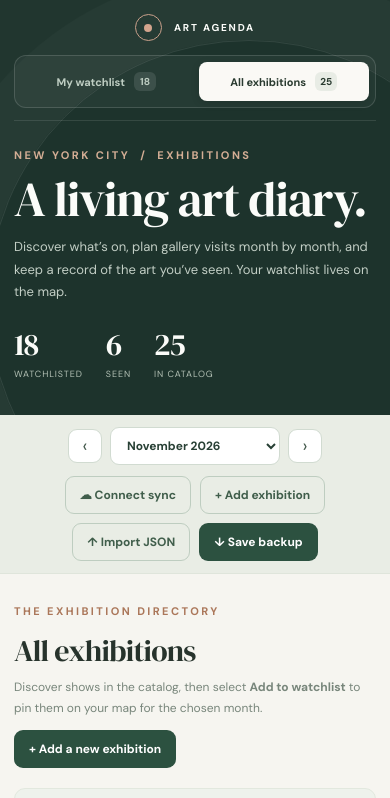
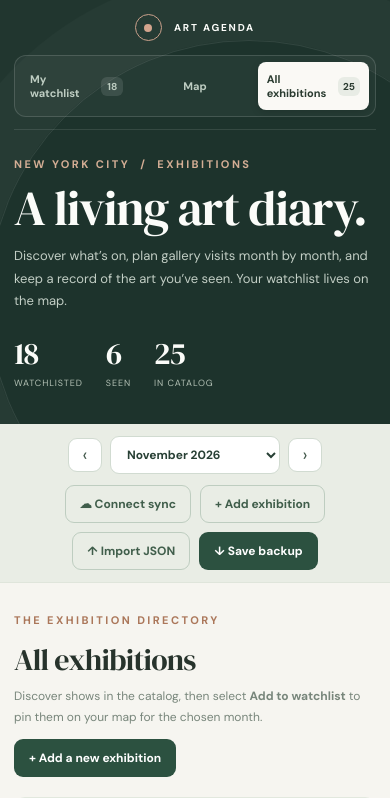
Before and after one commit to jpcortinab/art-agenda, a plain HTML site: page index.html in a window 390 px wide. Both pictures are taken after typing "Sample" into the empty fields and a click on the button "+ Explore exhibitions". Shown: the top 798 px of the page. Drawn offline with nearby package versions, Linux system fonts and the light colour scheme; a small style sheet from the web is missing.

Commit message:
Add dedicated full-width gallery map tab and visited pin filters (#4)

```diff
--- a/index.html
+++ b/index.html
@@ -205,6 +205,16 @@ dialog::backdrop{background:#1c332ab8;backdrop-filter:blur(3px)}
 .cloud-row input{padding:10px 11px;font-size:12px;border:1px solid #dce5d9;border-radius:8px;min-width:190px;flex:1}
 .cloud-section small{color:#879388;font-size:10px;line-height:1.5}
 @media(max-width:555px){.plan-day{min-width:130px}.cloud-sections{padding:14px}.cloud-row input{width:100%}.month-actions #cloudBtn{order:-1}}
+.map-toolbar{display:flex;gap:14px;align-items:center;justify-content:space-between;flex-wrap:wrap;padding:0 20px 14px;border-bottom:1px solid #e8ede7}
+.map-toolbar>span{color:#718678;font-size:11px;font-weight:750}
+.map-filter{display:flex;gap:6px;flex-wrap:wrap}
+.map-filter button{font-size:11px;font-weight:700;border-radius:100px;border:1px solid #d9e5d9;background:#fff;padding:7px 12px;color:#536b59;cursor:pointer}
+.map-filter button.active{color:#fff;background:#2d513d;border-color:#2d513d}
+.map-view .watch-layout{display:block}
+.map-view .list-pane,.map-view .plan-strip,.map-view .area-summary{display:none}
+.map-view .map-pane{position:relative;top:auto;width:100%}
+.map-view .map-container{height:min(72vh,790px);min-height:515px}
+@media(max-width:555px){.map-view .map-container{height:65vh;min-height:400px}.map-toolbar{padding:0 14px 13px;gap:8px}.map-filter button{padding:7px 10px}}
 </style>
 </head>
 <body>
@@ -214,7 +224,8 @@ dialog::backdrop{background:#1c332ab8;backdrop-filter:blur(3px)}
         <div class="identity"><span class="glyph" aria-hidden="true"></span> ART AGENDA</div>
         <nav class="topnav" aria-label="Pages">
           <a href="#watchlist" class="navlink active" id="navWatch" aria-current="page">My watchlist <span class="pill-count" id="navWatchCount">17</span></a>
-          <a href="#explore" class="navlink" id="navExplore">All exhibitions <span class="pill-count" id="navCatalogCount">24</span></a>
+          <a href="#map" class="navlink" id="navMap">Map</a>
+          <a href="#explore" class="navlink" id="navExplore">All exhibitions <span class="pill-count" id="navCatalogCount">25</span></a>
         </nav>
       </div>
       <div class="hero">
@@ -280,6 +291,7 @@ dialog::backdrop{background:#1c332ab8;backdrop-filter:blur(3px)}
         </div>
         <aside class="map-pane" aria-label="Map of saved exhibitions">
           <div class="map-head"><div><h3>The watchlist map</h3><p id="mapSubtitle">Your exhibitions, pinned around the city.</p></div><button type="button" class="ghost mini" id="fitPins">Fit pins ↗</button></div>
+          <div class="map-toolbar" id="mapToolbar" hidden><span>Show exhibitions</span><div class="map-filter" aria-label="Map pin filters"><button type="button" data-map-status="all" class="active" aria-pressed="true">All</button><button type="button" data-map-status="todo" aria-pressed="false">To visit</button><button type="button" data-map-status="done" aria-pressed="false">Visited</button></div></div>
           <div class="map-container">
             <div id="map" role="region" aria-label="Map of current-month watchlist pins"></div>
             <div id="offlineMap"><div class="offline-message">Approximate map · Connect to view the street map.</div></div>
@@ -457,7 +469,7 @@ if(db.schemaVersion<5){
 }
 let month=localStorageGetMonth() || currentMonth();
 let page='watchlist';
-const filters={watchStatus:'all',watchTerm:'',watchArea:'all',planDate:null,catalogDates:'month',catalogStatus:'all',catalogTerm:'',catalogArea:'all'};
+const filters={watchStatus:'all',watchTerm:'',watchArea:'all',planDate:null,mapStatus:'all',catalogDates:'month',catalogStatus:'all',catalogTerm:'',catalogArea:'all'};
 let map=null,markers=[],leafletLayer=null,offlineMode=false,focusedId=null,geoCoordinates=null,toastTimeout=null;
 function localStorageGetMonth(){try {const m=localStorage.getItem('jp-nyc-art-month');return /^\d{4}-\d{2}$/.test(m||'')?m:null;}catch(e){return null;}}
 function persist(notify=true){try{localStorage.setItem(STORAGE_KEY,JSON.stringify(db));localStorage.setItem('jp-nyc-art-month',month);localAvailable=true;}catch(e){localAvailable=false;} if(notify)document.dispatchEvent(new Event('jp-art-changed'));}
@@ -504,6 +516,7 @@ function visibleWatch(){
    .sort((a,b)=>(wasVisited(a.id)?1:0)-(wasVisited(b.id)?1:0)||String(a.close||'9999').localeCompare(String(b.close||'9999'))||a.artist.localeCompare(b.artist));
 }
 function currentWatch(){const m=new Map(allShows().map(s=>[s.id,s]));return watchIDs().map(id=>m.get(id)).filter(Boolean);}
+function mapVisibleShows(){return page==='map'?currentWatch().filter(s=>filters.mapStatus==='all'||(filters.mapStatus==='done'?wasVisited(s.id):!wasVisited(s.id))):visibleWatch();}
 function visibleCatalog(){
   const q=filters.catalogTerm.toLowerCase();
   return allShows().filter(s=>
@@ -558,7 +571,7 @@ function renderStats(){
   const w=currentWatch();const done=w.filter(s=>wasVisited(s.id)).length;
   $('heroSaved').textContent=w.length;$('heroDone').textContent=done;$('heroCatalog').textContent=allShows().length;
   $('navWatchCount').textContent=w.length;$('navCatalogCount').textContent=allShows().length;
-  $('watchTitle').textContent=shortMonth(month)+' watchlist';
+  $('watchTitle').textContent=shortMonth(month)+(page==='map'?' gallery map':' watchlist');
   $('watchSubtitle').textContent=`${w.length} saved · ${done} visited · ${w.length-done} left to see. Click a card's pin to locate it on the map.`;
   $('monthSelect').value=month;
   $('formMonth').textContent=monthName(month);
@@ -577,8 +590,10 @@ function renderWatch(){
   $('areaSummary').innerHTML=Object.entries(areaCounts).sort((a,b)=>b[1]-a[1]).map(([name,n])=>`<span class="area">${escapeHtml(name)} &nbsp;<strong>${n}</strong></span>`).join('');
   const prev=shiftMonth(month,-1),remaining=(db.watchByMonth[prev]||[]).filter(id=>{const s=getShow(id);return s&&!wasVisited(id)&&isOpenInMonth(s)&&!inWatchlist(id);});
   $('carryOver').title=remaining.length?`${remaining.length} unvisited show(s) from ${monthName(prev)} are still running`:'No unvisited shows available to carry forward from the previous month';
-  $('mapSubtitle').textContent=`${shows.length} shows visible · Tap a pin for details`;
-  renderMarkers(shows);
+  const mapShows=mapVisibleShows();
+  $('mapSubtitle').textContent=`${mapShows.length} exhibition${mapShows.length===1?'':'s'} visible · Tap a pin for details`;
+  document.querySelectorAll('[data-map-status]').forEach(b=>{const active=b.dataset.mapStatus===filters.mapStatus;b.classList.toggle('active',active);b.setAttribute('aria-pressed',String(active));});
+  renderMarkers(mapShows);
 }
 function renderDiscover(){
   let shows=visibleCatalog();$('catalogCount').textContent=`${shows.length} exhibitions`;
@@ -630,15 +645,19 @@ function setMonth(newMonth){
   persist();render();setTimeout(fitMapPins,100);
 }
 function applyRoute(){
-  page=window.location.hash==='#explore'?'explore':'watchlist';
-  $('watchlistView').hidden=page!=='watchlist';$('exploreView').hidden=page!=='explore';
-  $('navWatch').classList.toggle('active',page==='watchlist');$('navExplore').classList.toggle('active',page==='explore');
-  if(page==='watchlist')$('navWatch').setAttribute('aria-current','page');else $('navWatch').removeAttribute('aria-current');
-  if(page==='explore')$('navExplore').setAttribute('aria-current','page');else $('navExplore').removeAttribute('aria-current');
-  if(page==='watchlist')setTimeout(()=>{if(map){map.invalidateSize();fitMapPins();}},90);
+  page=window.location.hash==='#explore'?'explore':window.location.hash==='#map'?'map':'watchlist';
+  $('watchlistView').hidden=page==='explore';$('exploreView').hidden=page!=='explore';
+  $('watchlistView').classList.toggle('map-view',page==='map');$('mapToolbar').hidden=page!=='map';
+  for(const [id,view] of [['navWatch','watchlist'],['navMap','map'],['navExplore','explore']]){
+    const node=$(id),active=page===view;
+    node.classList.toggle('active',active);
+    if(active)node.setAttribute('aria-current','page');else node.removeAttribute('aria-current');
+  }
+  renderStats();renderWatch();
+  if(page!=='explore')setTimeout(()=>{if(map){map.invalidateSize();fitMapPins();}},90);
 }
 function goPage(name){
-  const hash=name==='explore'?'#explore':'#watchlist';
+  const hash=name==='explore'?'#explore':name==='map'?'#map':'#watchlist';
   if(window.location.hash!==hash)window.location.hash=hash;
   else applyRoute();
 }
@@ -710,8 +729,8 @@ function initMap(){
   renderMarkers(visibleWatch());setTimeout(()=>{map.invalidateSize();fitMapPins();},140);
 }
 function fitMapPins(){
-  if(!map || page!=='watchlist')return;
-  const points=locationGroups(visibleWatch()).map(g=>g.point);
+  if(!map || page==='explore')return;
+  const points=locationGroups(mapVisibleShows()).map(g=>g.point);
   if(!points.length)return;
   if(points.length===1)map.setView(points[0],15);
   else map.fitBounds(L.latLngBounds(points),{padding:[43,43],maxZoom:15,animate:false});
@@ -862,6 +881,7 @@ document.addEventListener('click',event=>{
   if(d.go){goPage(d.go);return;}
   if(d.newShow){openShowDialog();return;}
   if(d.watchStatus){filters.watchStatus=d.watchStatus;renderWatch();return;}
+  if(d.mapStatus){filters.mapStatus=d.mapStatus;renderWatch();fitMapPins();return;}
   if(d.planDate){filters.planDate=filters.planDate===d.planDate?null:d.planDate;renderPlan();renderWatch();fitMapPins();return;}
 });
 document.addEventListener('change',event=>{
@@ -880,7 +900,7 @@ $('catalogStatus').addEventListener('change',e=>{filters.catalogStatus=e.target.
 $('carryOver').addEventListener('click',carryOver);
 $('clearPlan').addEventListener('click',()=>{filters.planDate=null;renderPlan();renderWatch();fitMapPins();});
 $('exploreFromWatch').addEventListener('click',()=>goPage('explore'));
-$('backToWatch').addEventListener('click',()=>goPage('watchlist'));
+$('backToWatch').addEventListener('click',()=>goPage('map'));
 $('fitPins').addEventListener('click',fitMapPins);
 $('newShow').addEventListener('click',()=>openShowDialog());
 $('newShowExplore').addEventListener('click',()=>openShowDialog());
```
